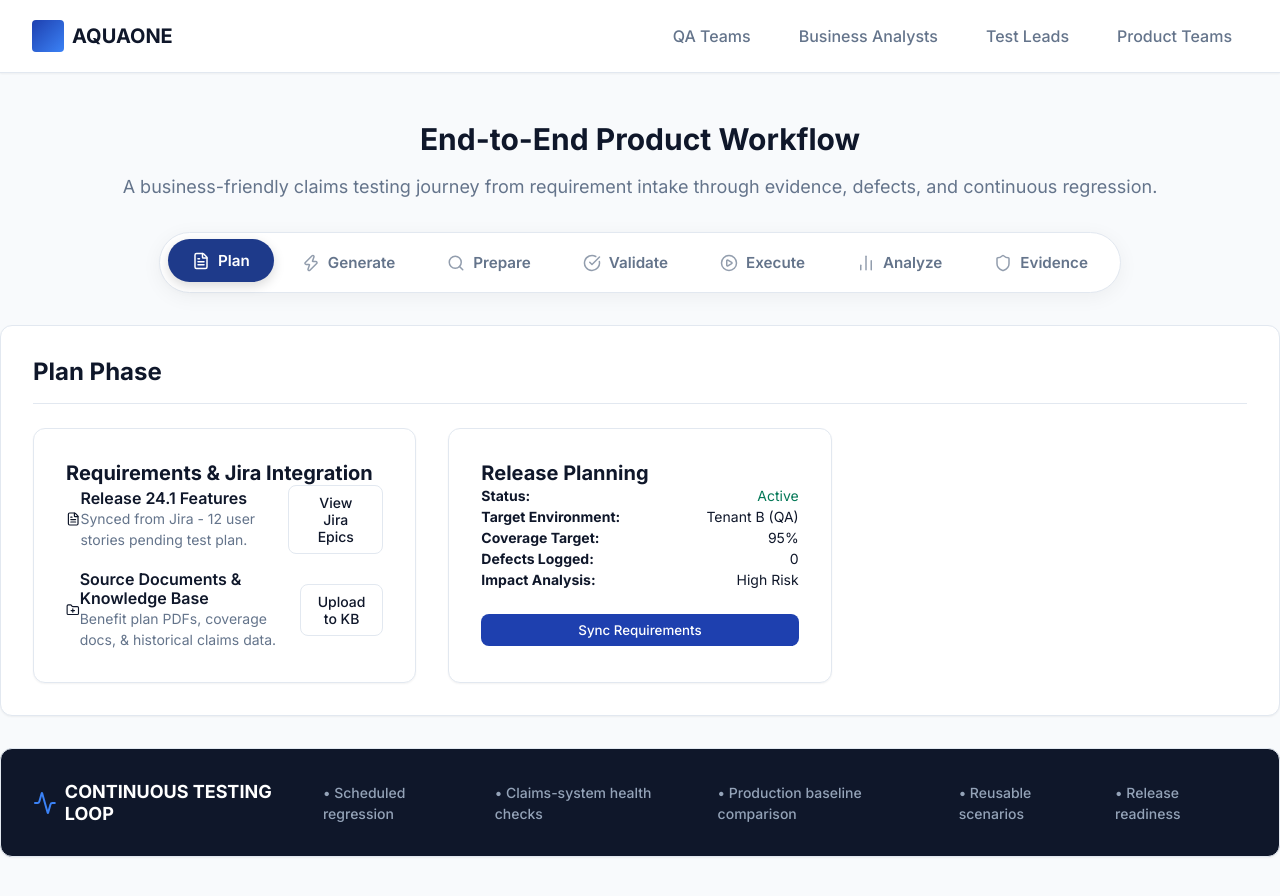
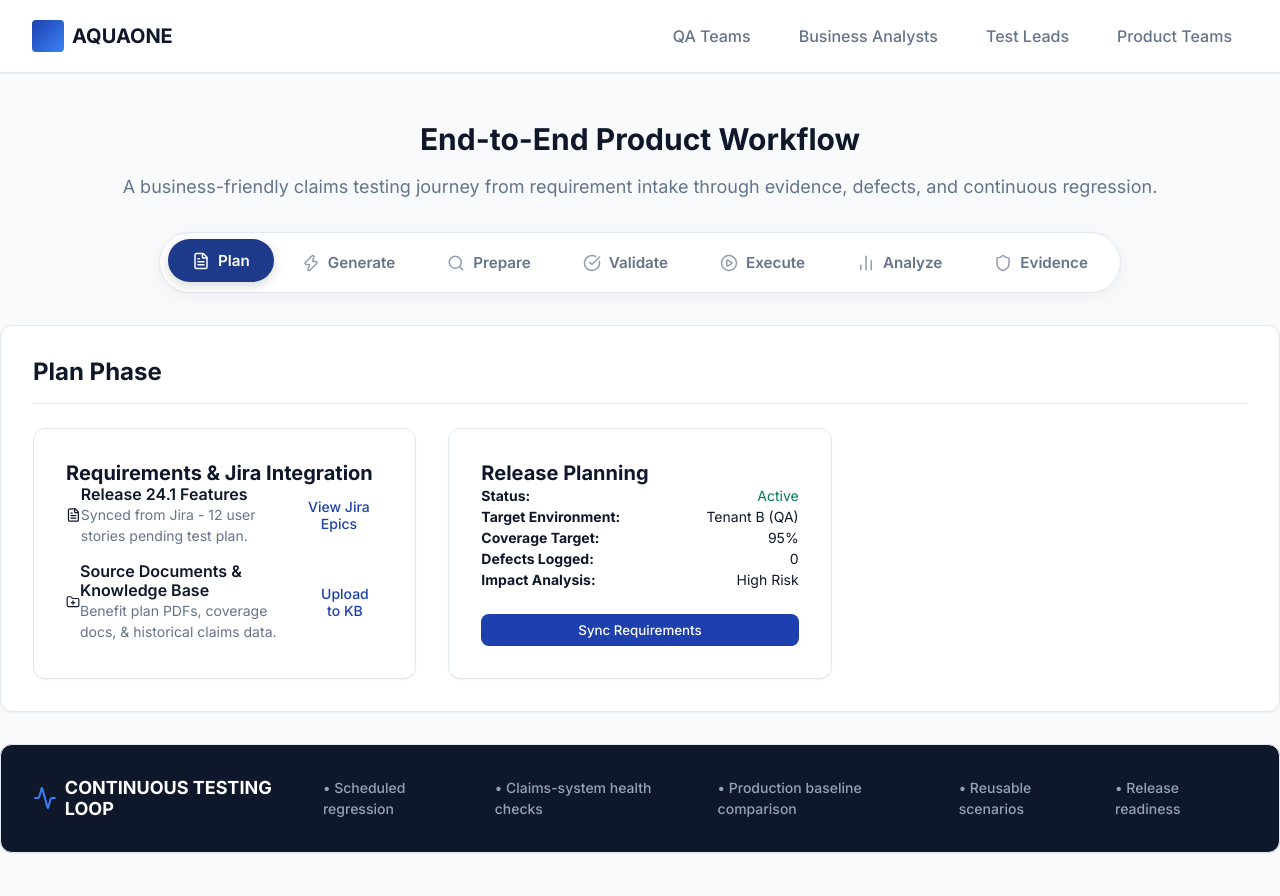
Before and after one commit to kouissar/hqa, a React (Vite) app: page / in a window 1280 px wide. Shown: the top 896 px of the page. Built offline with nearby package versions, Linux system fonts and the light colour scheme.

Commit message:
Standardize secondary buttons to a sleek ghost style

```diff
--- a/src/components/views/EvidenceView.jsx
+++ b/src/components/views/EvidenceView.jsx
@@ -38,7 +38,7 @@ export default function EvidenceView() {
              <li className="flex justify-between items-center text-sm pb-2" style={{ borderBottom: '1px solid var(--border-color)' }}>
                 <span className="font-semibold text-red-600">DEF-102</span>
                 <span className="text-muted">Payment variance on CLM-82911</span>
-                <button className="text-primary hover:underline">View in Jira</button>
+                <button className="btn btn-ghost btn-sm">View in Jira</button>
              </li>
              <li className="flex justify-between items-center text-sm text-muted">
                 No other defects.
--- a/src/components/views/GenerateView.jsx
+++ b/src/components/views/GenerateView.jsx
@@ -72,7 +72,7 @@ export default function GenerateView() {
                <Code className="text-primary" />
                <h4 className="font-bold">BDD Feature File Preview</h4>
             </div>
-            <button className="text-sm text-primary hover:underline">Edit Spec</button>
+            <button className="btn btn-ghost btn-sm">Edit Spec</button>
           </div>
           <pre className="p-4 rounded text-sm overflow-auto" style={{ backgroundColor: '#1e293b', color: '#e2e8f0', minHeight: '180px' }}>
             <code>
--- a/src/components/views/PlanView.jsx
+++ b/src/components/views/PlanView.jsx
@@ -16,7 +16,7 @@ export default function PlanView() {
                   <p className="text-sm text-muted">Synced from Jira - 12 user stories pending test plan.</p>
                 </div>
               </div>
-              <button className="btn btn-outline text-sm">View Jira Epics</button>
+              <button className="btn btn-ghost btn-sm">View Jira Epics</button>
             </div>
             <div className="flex justify-between items-center p-4 border rounded hover:border-primary transition-colors cursor-pointer" style={{ borderColor: 'var(--border-color)', marginTop: '1rem' }}>
               <div className="flex items-center gap-3">
@@ -26,7 +26,7 @@ export default function PlanView() {
                   <p className="text-sm text-muted">Benefit plan PDFs, coverage docs, & historical claims data.</p>
                 </div>
               </div>
-              <button className="btn btn-outline text-sm">Upload to KB</button>
+              <button className="btn btn-ghost btn-sm">Upload to KB</button>
             </div>
           </div>
         </div>
--- a/src/components/views/PrepareView.jsx
+++ b/src/components/views/PrepareView.jsx
@@ -46,7 +46,7 @@ export default function PrepareView() {
                  <td className="py-3">Professional (837P)</td>
                  <td className="py-3"><span className="px-2 py-1 bg-green-100 text-green-800 rounded text-sm">Ready</span></td>
                  <td className="py-3">
-                   <button className="text-primary hover:text-primary-light flex items-center gap-1 text-sm"><Copy size={16}/> Clone / Edit</button>
+                   <button className="btn btn-ghost btn-sm flex items-center gap-1"><Copy size={16}/> Clone / Edit</button>
                  </td>
                </tr>
                <tr>
@@ -54,7 +54,7 @@ export default function PrepareView() {
                  <td className="py-3">Institutional (837I)</td>
                  <td className="py-3"><span className="px-2 py-1 bg-yellow-100 text-yellow-800 rounded text-sm">Draft (Missing Segments)</span></td>
                  <td className="py-3">
-                   <button className="text-primary hover:text-primary-light flex items-center gap-1 text-sm"><Copy size={16}/> Clone / Edit</button>
+                   <button className="btn btn-ghost btn-sm flex items-center gap-1"><Copy size={16}/> Clone / Edit</button>
                  </td>
                </tr>
              </tbody>
--- a/src/index.css
+++ b/src/index.css
@@ -162,6 +162,23 @@ button {
   background-color: var(--color-surface-hover);
 }
 
+.btn-ghost {
+  background-color: transparent;
+  color: var(--color-primary);
+  border: 1px solid transparent;
+}
+
+.btn-ghost:hover {
+  background-color: var(--color-primary);
+  color: white;
+  transform: translateY(-1px);
+}
+
+.btn-sm {
+  padding: 0.35rem 0.75rem;
+  font-size: 0.875rem;
+}
+
 /* Specific UI layout */
 .app-layout {
   display: flex;
```
